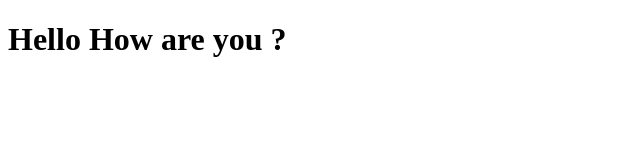
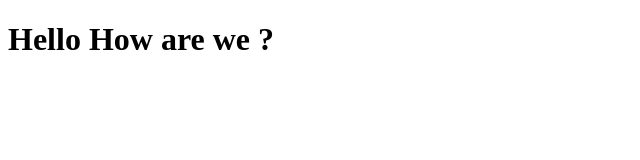
Before and after one commit to sujitk247/angularjs-sample, a plain HTML site: page index.html in a window 1280 px wide. Shown: the full height of the page, 0-640 px from the left. Drawn offline with Linux system fonts and the light colour scheme.

Commit message:
new version of web file

```diff
--- a/index.html
+++ b/index.html
@@ -5,6 +5,6 @@
     <title>AngularJS-Sample</title>
   </head>
   <body>
-    <h1>Hello How are you ?</h1>
+    <h1>Hello How are we ?</h1>
   </body>
 </html>
```
